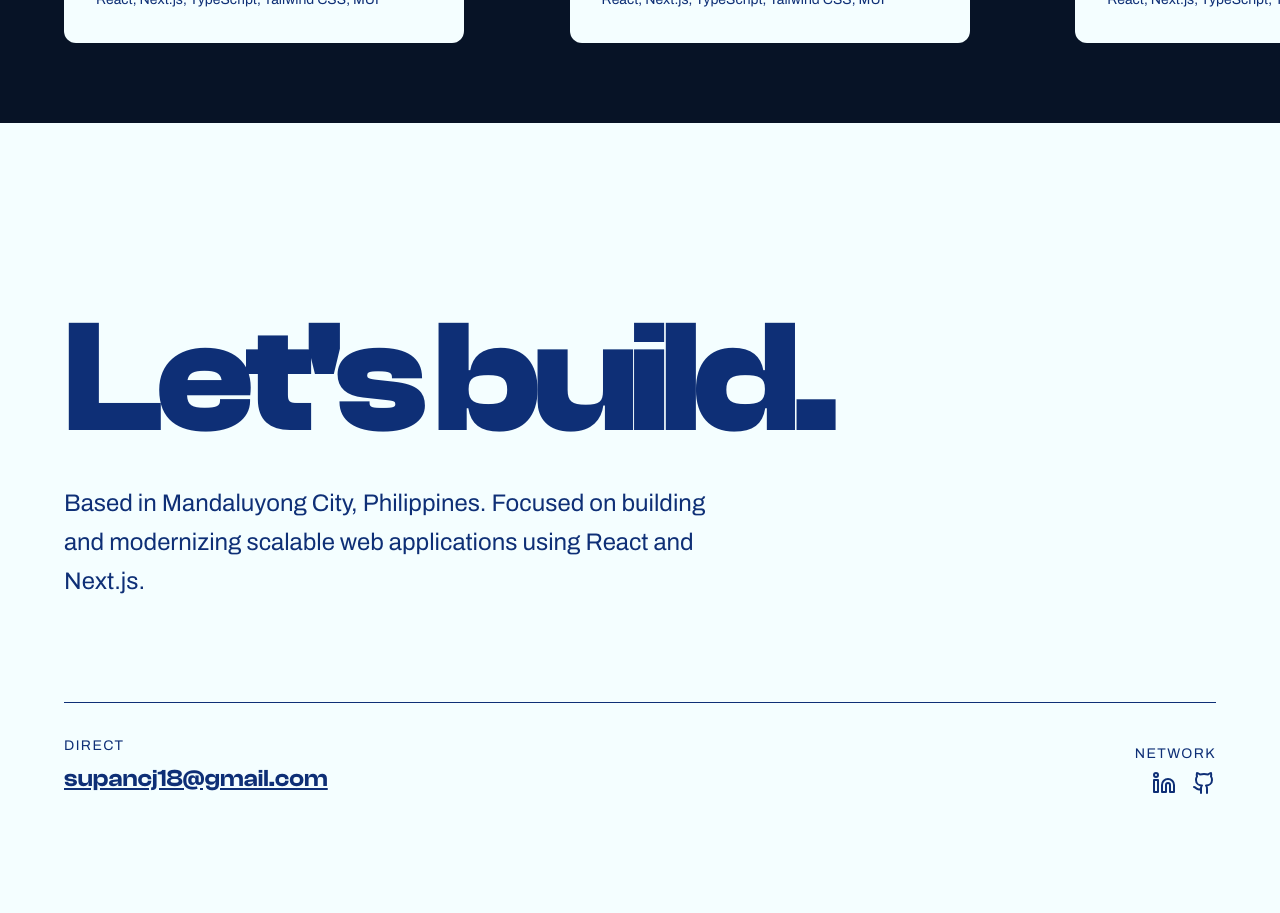
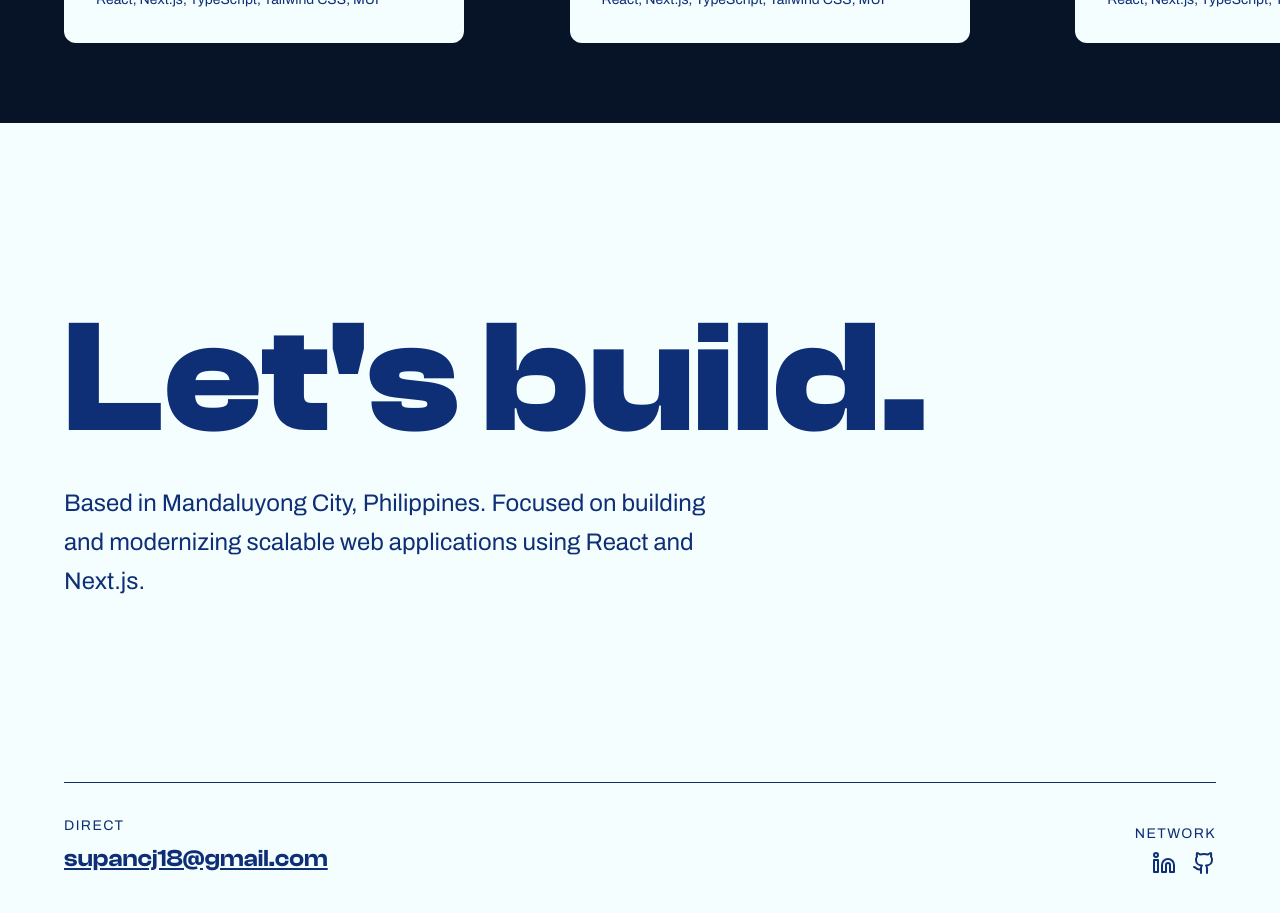
Before and after one commit to cjsupan/cj-portfolio, a React (Vite) app: page / in a window 1280 px wide. Shown: the part 3320-4233 px from the top of the page. Built offline with nearby package versions, Linux system fonts and the light colour scheme.

Commit message:
fix: remove unnecessary tracking class for improved text rendering in Contact section

```diff
--- a/src/sections/contact.tsx
+++ b/src/sections/contact.tsx
@@ -4,12 +4,12 @@ const Contact = () => {
   return (
     <section
       id="contact"
-      className="w-full h-dvh snap-start flex flex-col justify-center px-8 md:px-16 py-20 bg-background-light text-primary-light dark:bg-background-dark dark:text-primary-dark"
+      className="w-full h-dvh snap-start flex flex-col justify-center px-8 md:px-16 pt-20 bg-background-light text-primary-light dark:bg-background-dark dark:text-primary-dark"
     >
       <div className="max-w-7xl mx-auto w-full flex flex-col justify-between h-full">
         {/* Top: The Final Hook */}
         <div className="flex flex-col gap-6 mt-12 md:mt-24">
-          <h2 className="text-6xl md:text-[10rem] font-heading font-bold leading-none tracking-tighter">
+          <h2 className="text-6xl md:text-[10rem] font-heading font-bold leading-none ">
             Let's build.
           </h2>
           <p className="font-body text-xl md:text-2xl text-primary-light dark:text-primary-dark max-w-2xl leading-relaxed">
@@ -19,7 +19,7 @@ const Contact = () => {
         </div>
 
         {/* Bottom: The Links (Clean, No Form) */}
-        <div className="flex flex-col md:flex-row md:items-end justify-between border-t border-color-secondary-dark/30 pt-8 mb-12 gap-12">
+        <div className="flex flex-col min-sm:flex-row md:items-end justify-between border-t border-color-secondary-dark/30 pt-8 mb-12 gap-12">
           <div className="flex flex-col gap-2">
             <span className="text-sm font-body uppercase tracking-widest text-primary-light dark:text-primary-dark">
               Direct
```
